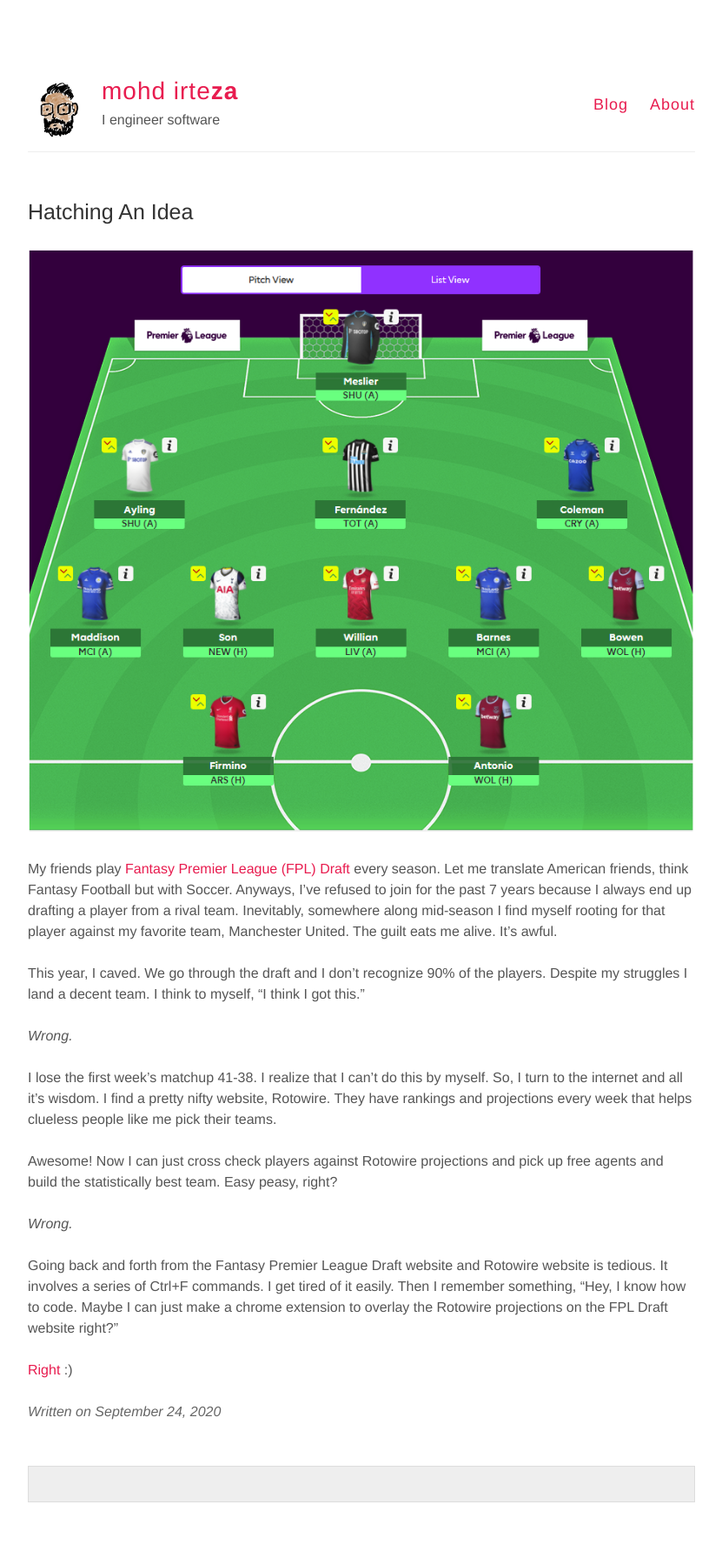
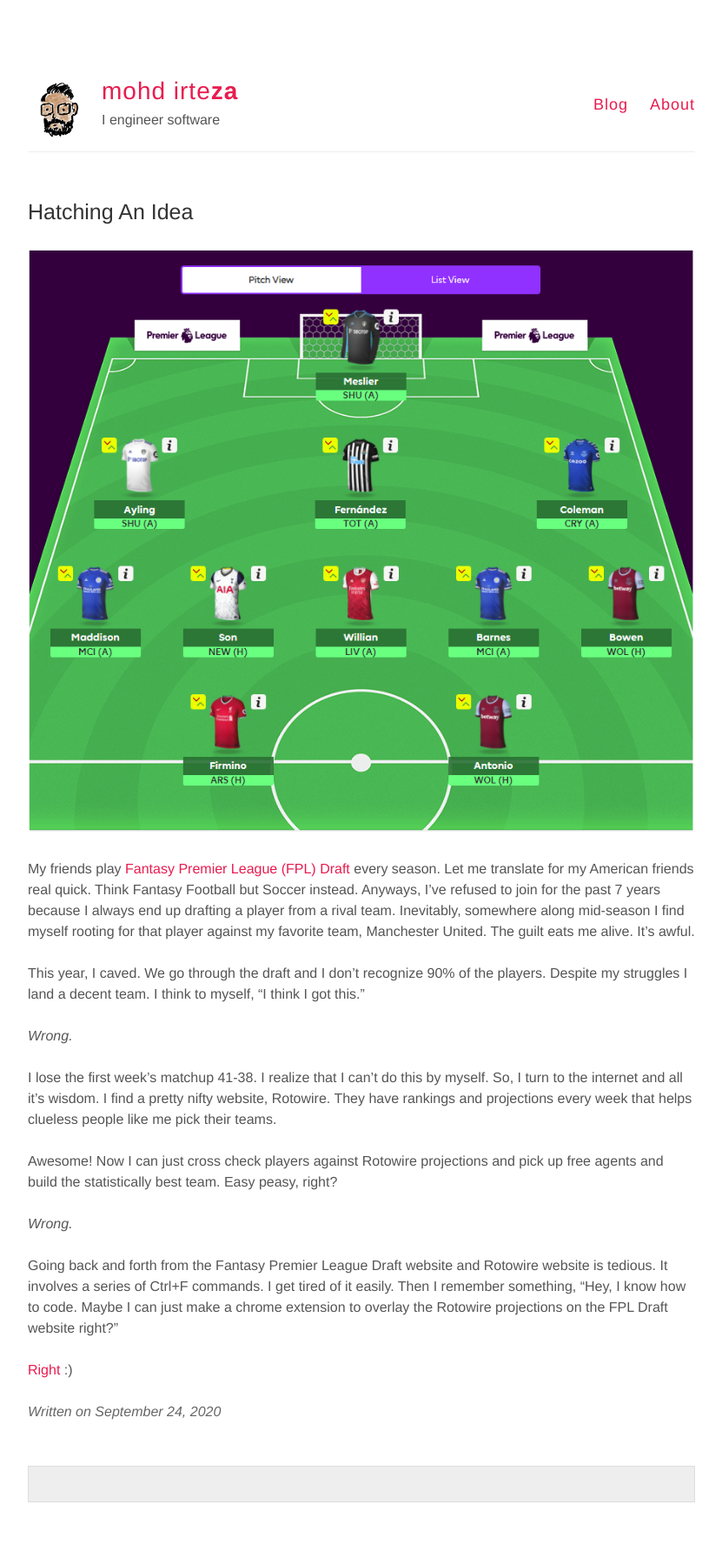
Before and after one commit to maybeiambatman/maybeiambatman.github.io, a Jekyll site: the page built from _posts/2020-09-24-Hatching-An-Idea.md, in a window 1280 px wide. Shown: the whole page at 87% size, without its empty margins (224-1055 px from the left). Built offline with Jekyll 4.4.1, drawn with Linux system fonts in a browser that asks for light colours.

Commit message:
Update 2020-09-24-Hatching-An-Idea.md

```diff
--- a/_posts/2020-09-24-Hatching-An-Idea.md
+++ b/_posts/2020-09-24-Hatching-An-Idea.md
@@ -4,7 +4,7 @@ title: Hatching An Idea
 ---
 ![](/images/fpld.PNG)<br><br>
 
-My friends play [Fantasy Premier League (FPL) Draft](https://draft.premierleague.com/) every season. Let me translate American friends, think Fantasy Football but with Soccer. Anyways, I've refused to join for the past 7 years because I always end up drafting a player from a rival team. Inevitably, somewhere along mid-season I find myself rooting for that player against my favorite team, Manchester United. The guilt eats me alive. It's awful.<br><br>
+My friends play [Fantasy Premier League (FPL) Draft](https://draft.premierleague.com/) every season. Let me translate for my American friends real quick. Think Fantasy Football but Soccer instead. Anyways, I've refused to join for the past 7 years because I always end up drafting a player from a rival team. Inevitably, somewhere along mid-season I find myself rooting for that player against my favorite team, Manchester United. The guilt eats me alive. It's awful.<br><br>
 
 This year, I caved. We go through the draft and I don't recognize 90% of the players. Despite my struggles I land a decent team. I think to myself, "I think I got this."<br><br>
 
```
